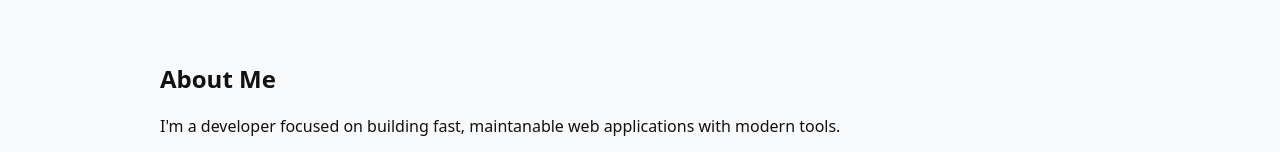
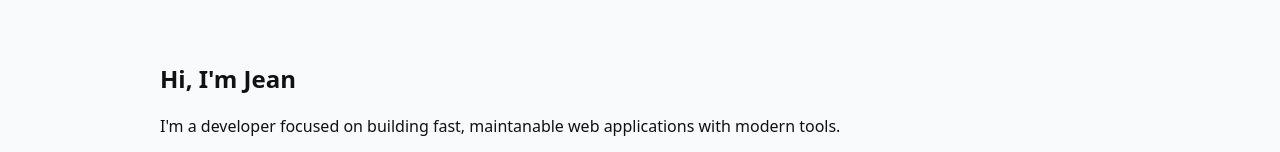
Before and after one commit to jeanMachadoNotes/portfolio-frontend, a React (Vite) app: page / in a window 1280 px wide. Shown: the part 424-576 px from the top of the page. Built offline with nearby package versions, Linux system fonts and the light colour scheme.

Commit message:
updated home page copy

```diff
--- a/src/pages/Home.jsx
+++ b/src/pages/Home.jsx
@@ -17,7 +17,7 @@ function Home() {
             <Hero />
 
             <section>
-                <h2>About Me</h2>
+                <h2>Hi, I'm Jean</h2>
 
                 <p>I'm a developer focused on building fast, maintanable web applications with modern tools.</p>
             </section>
```
